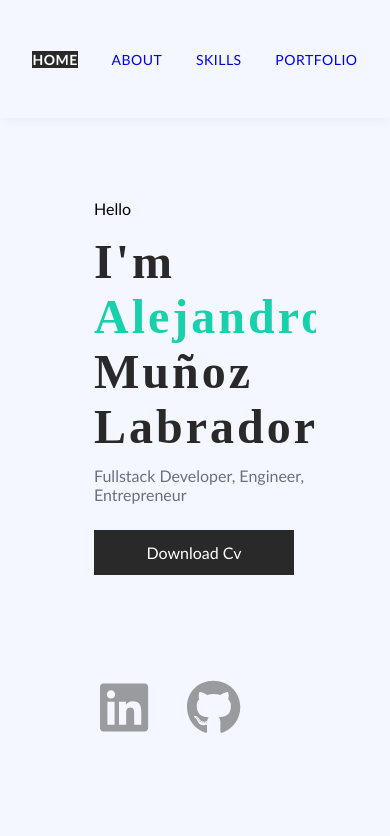
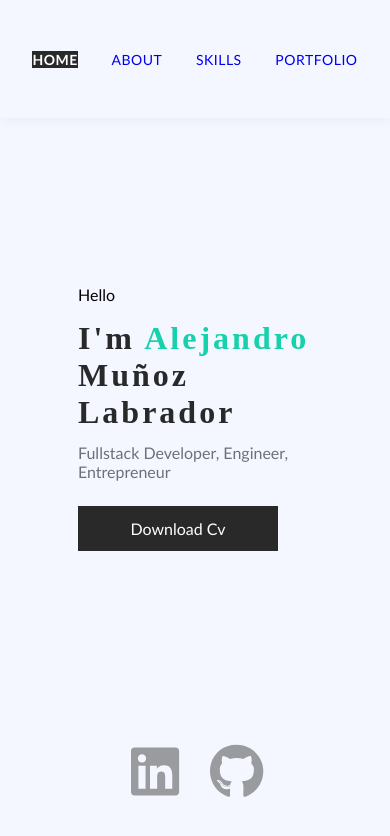
Before and after one commit to AlejoMl1/CV-React, a React (Create React App) app: page / in a window 390 px wide. Shown: the top 836 px of the page. Built offline with nearby package versions, Linux system fonts and the light colour scheme.

Commit message:
home page is now responsive for cellphone

```diff
--- a/src/components/AboutMe/AboutMe.js
+++ b/src/components/AboutMe/AboutMe.js
@@ -8,17 +8,14 @@ export default function AboutMe() {
         <div className={styles['about-text']}>
             <h1>About Me</h1>
             <div className={styles['about-general']}>
-                <p className="first-p"> During my BSc in civil Engineering , I wrote my first lines of code in Visual Basic and quickly discovered my passion to resolve problems though algorithms. </p>
+                <p className="first-p"> After completing my BSc in civil Engineering, I embarked on a transformative journey in web development. Through an immersive bootcamp experience, I dedicated over 800 hours to mastering a wide range of essential technologies, including React, Redux, JavaScript, SQL, Sequelize, HTML,  and CSS.  </p>
+
                     <p>
-                    Front-end and Back-end Web development calls to all my passions; it incorporates creativity and problem solving.  </p>
+                    In my first job I worked as a backend developer, I specialized in harnessing the power of Node.js with TypeScript. This expertise enabled me to create secure and efficient Lambda functions, each equipped with its own URL and fortified by JSON Web Tokens (JWTs) for enhanced security measures. Additionally, I upheld the reliability of RESTful APIs by diligently conducting comprehensive unit testing using Jest.
+                    </p>
                     <p>
-                    When I finished my degree I decided to turn my passion into my career and started my path as a web developer, after more than 800 + hours of coding in Henry's bootcamp I've learned how to implement within real projects a wide range of technologies such as : React-Redux, JavaScript, Node Js, SQL, Sequelize , HTML, CSS among many others.
+                    I am eager to join a dynamic team where I can contribute my technical expertise to develop innovative solutions.
                     </p>
-                    {/* <p>
-                    However this is just the beginning in this new path, I love coding everyday and eager to expand my knowledge learning new technology that involves Front and Back-end development.
-                    </p> */}
-                    <p>
-                    I would like to be part of a team where I can keep growing in the IT world. </p>
             </div>
 
         </div>
--- a/src/components/FirstSection/FirstSectionSmall.module.scss
+++ b/src/components/FirstSection/FirstSectionSmall.module.scss
@@ -1,10 +1,11 @@
 @media only screen and (max-width: 767px) {
   .main {
-    width: 100%;
+    width: 100vw;
     height: 100vh;
     display: flex;
-    overflow: hidden;
+    // overflow: hidden;
     background-color: #f4f7ff;
+    // background-color: #af7323;
     /* background-position: right bottom; */
   }
 
@@ -28,12 +29,7 @@
     align-self: center;
     grid-template-rows: repeat;
     overflow: hidden;
-    padding-left: 20px;
-    /* position: absolute; */
-    /* left: 20%;
-    top: 50%; */
-    /* margin-left: 20px;
-    margin-top: 100px; */
+
     /* !* to practice transform */
     /* https://www.youtube.com/watch?v=rzD-cPhq02E */
     /* the first argument is the X direction and the second the Y direction */
@@ -53,25 +49,29 @@
     align-items: start;
     text-align: start;
     grid-column: 2/3;
-    grid-row: 3/8;
+    grid-row: 4/8;
     overflow: hidden;
+
   }
+
+
 
   .name_right {
     display: none;
 
   }
-
+  // this is the part that says fullstack developer
   .name .details {
     color: #6c707c;
     font-size: 16px;
     margin-top: 5%;
+
     /* padding-top: 5%; */
   }
 
   .name h1 {
     font-family: Poppins;
-    font-size: 3rem;
+    font-size: 2rem;
     margin: 0px;
     letter-spacing: 3px;
     color: #292929;
@@ -94,15 +94,16 @@
   }
 
   .social {
-    padding-bottom: max(2vh, 20px);
+    padding-bottom: max(2vh, 40px);
     display: flex;
-    grid-row: 9/10;
+    grid-row: 10/11;
     grid-column: 2/3;
-    align-items: start;
-    align-self: start;
+    justify-content: center;
+    align-items: center;
+    align-self: center;
     a {
       // margin: 7px 15px;
-      width: 60px;
+      width: 50px;
       height: 100%;
       cursor: pointer;
       display: block;
```
